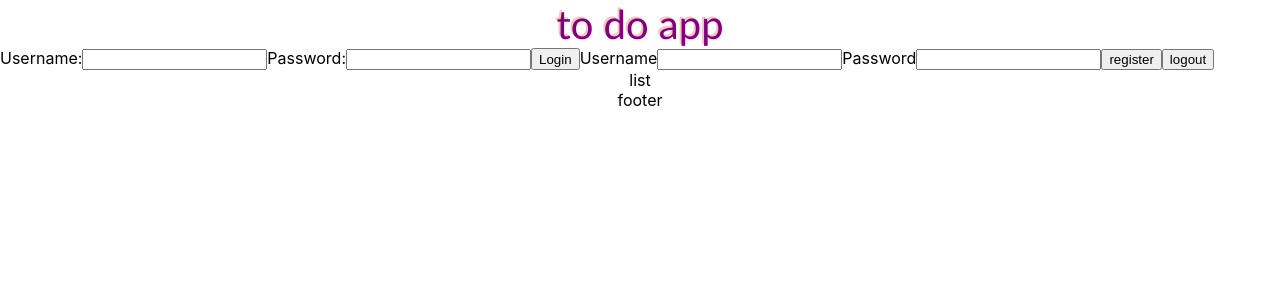
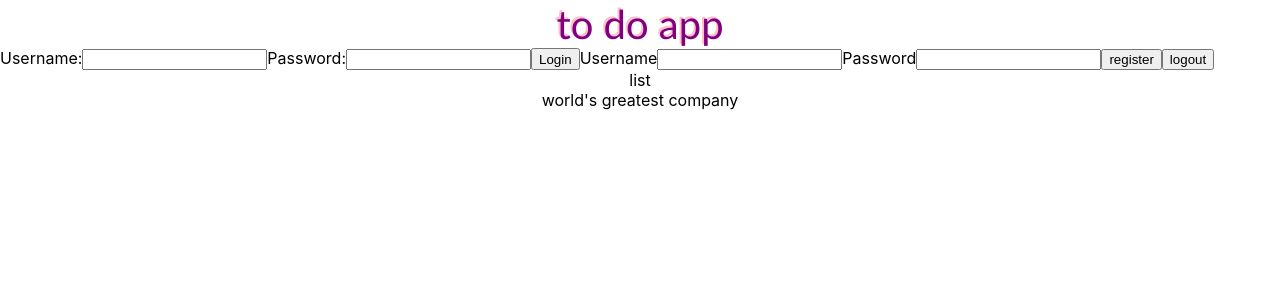
Before and after one commit to deergit/m46-week10-todo-frontend, a React (Create React App) app: page / in a window 1280 px wide. Shown: the top 300 px of the page. Built offline with nearby package versions, Linux system fonts and the light colour scheme.

Commit message:
changed text on footer

```diff
--- a/src/pages/Footer.js
+++ b/src/pages/Footer.js
@@ -4,7 +4,7 @@ function Footer()
 {
   return (
     <div className="App">
-      <div>footer</div>
+      <div className="footer">world's greatest company</div>
     </div>
   )
 }
```
